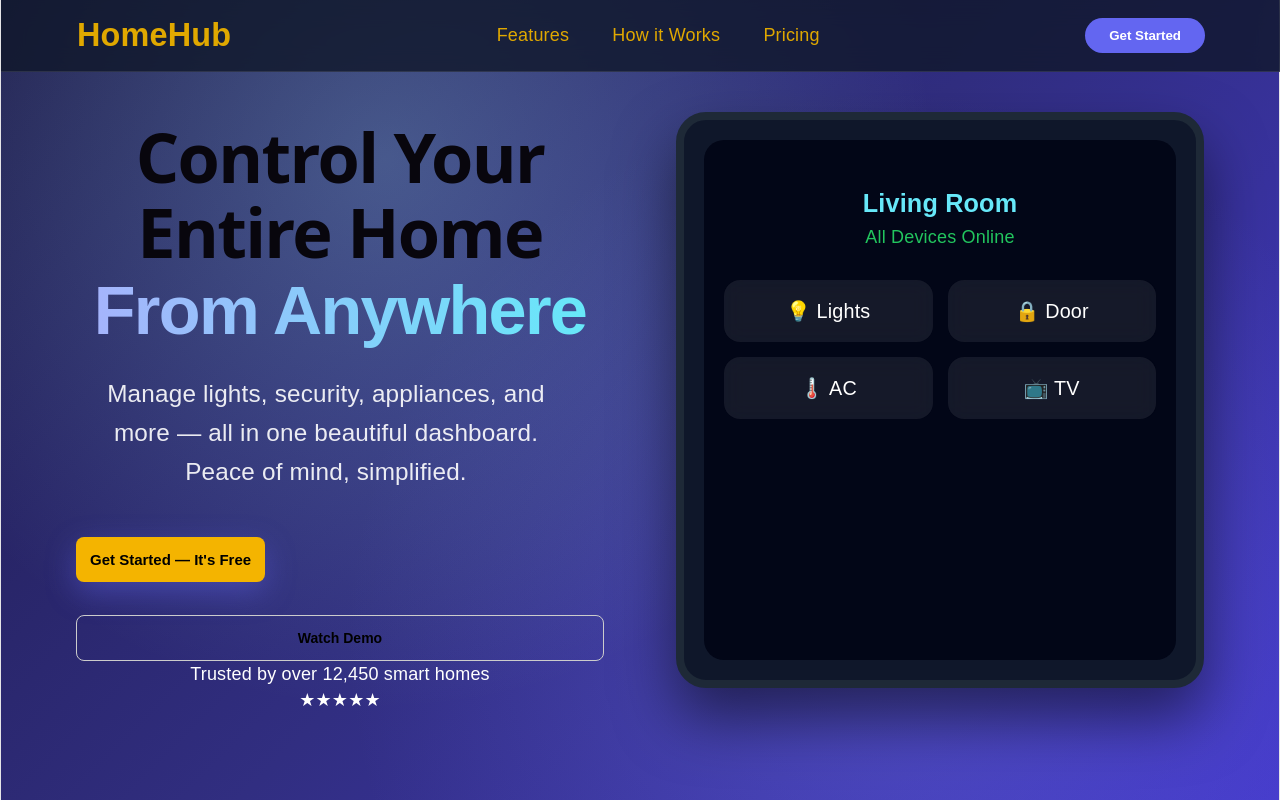
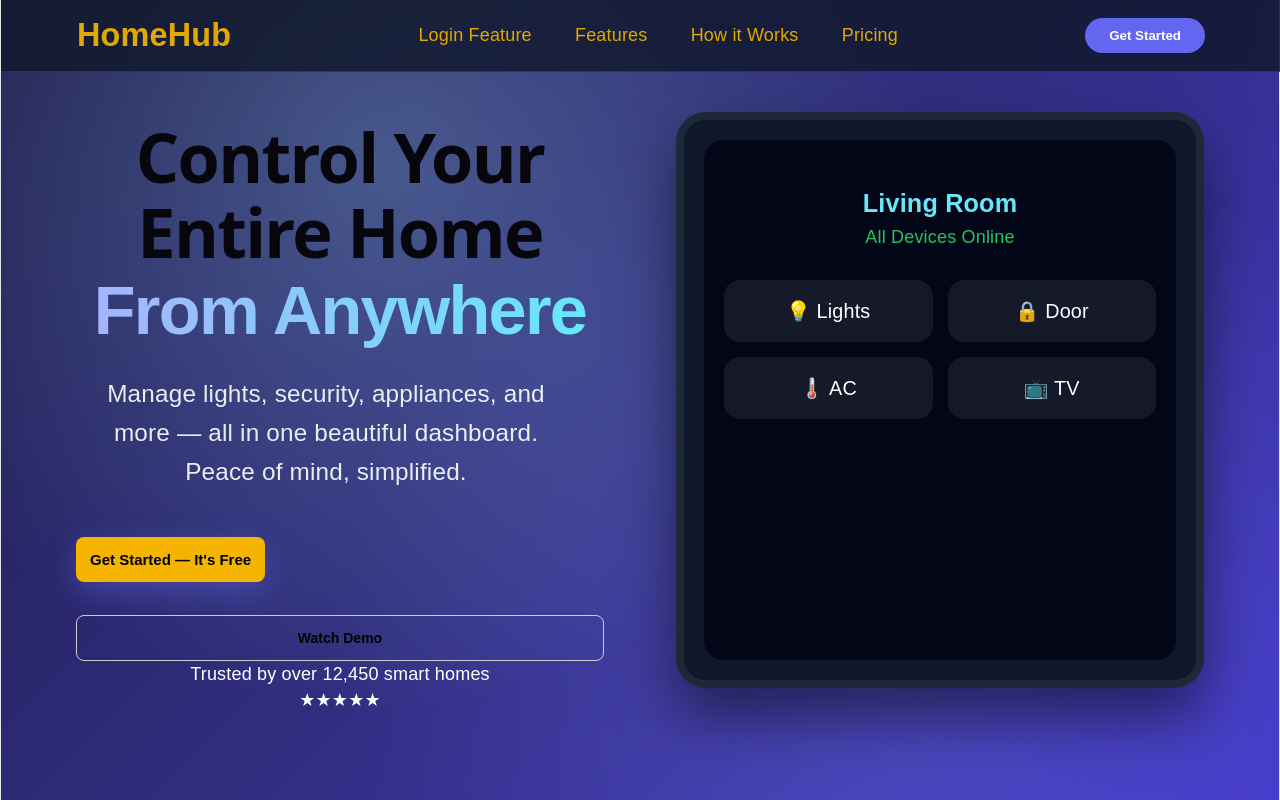
Before and after one commit to HomeHubApp/homehub-frontend, a React (Vite) app: page / in a window 1280 px wide. Built offline with nearby package versions, Linux system fonts and the light colour scheme; no server answers.

Commit message:
Login paged Linked

```diff
--- a/src/LandingPage.jsx
+++ b/src/LandingPage.jsx
@@ -11,6 +11,7 @@ function LandingPage() {
             <span className="logo-text">HomeHub</span>
           </div>
           <div className="nav-links">
+            <a href="/login">Login Feature</a>
             <a href="#features">Features</a>
             <a href="#how">How it Works</a>
             <a href="#pricing">Pricing</a>
```
